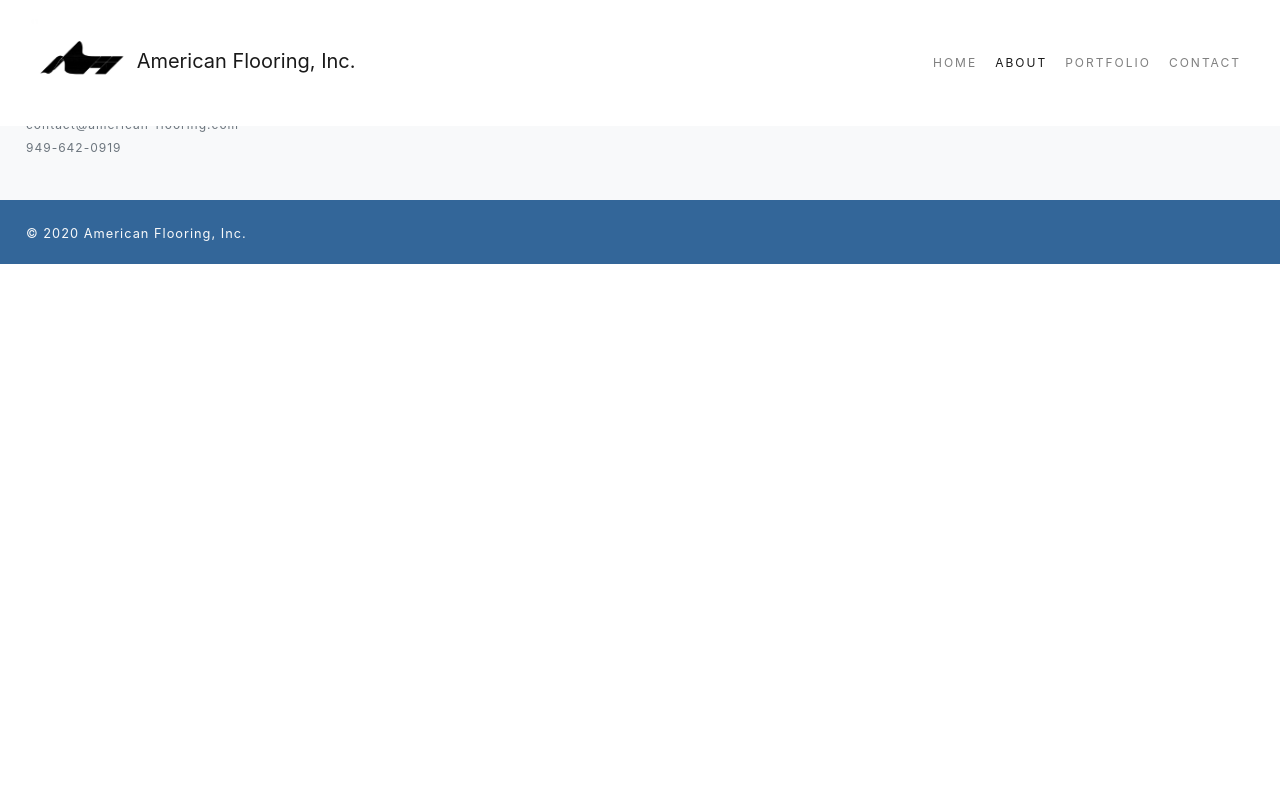
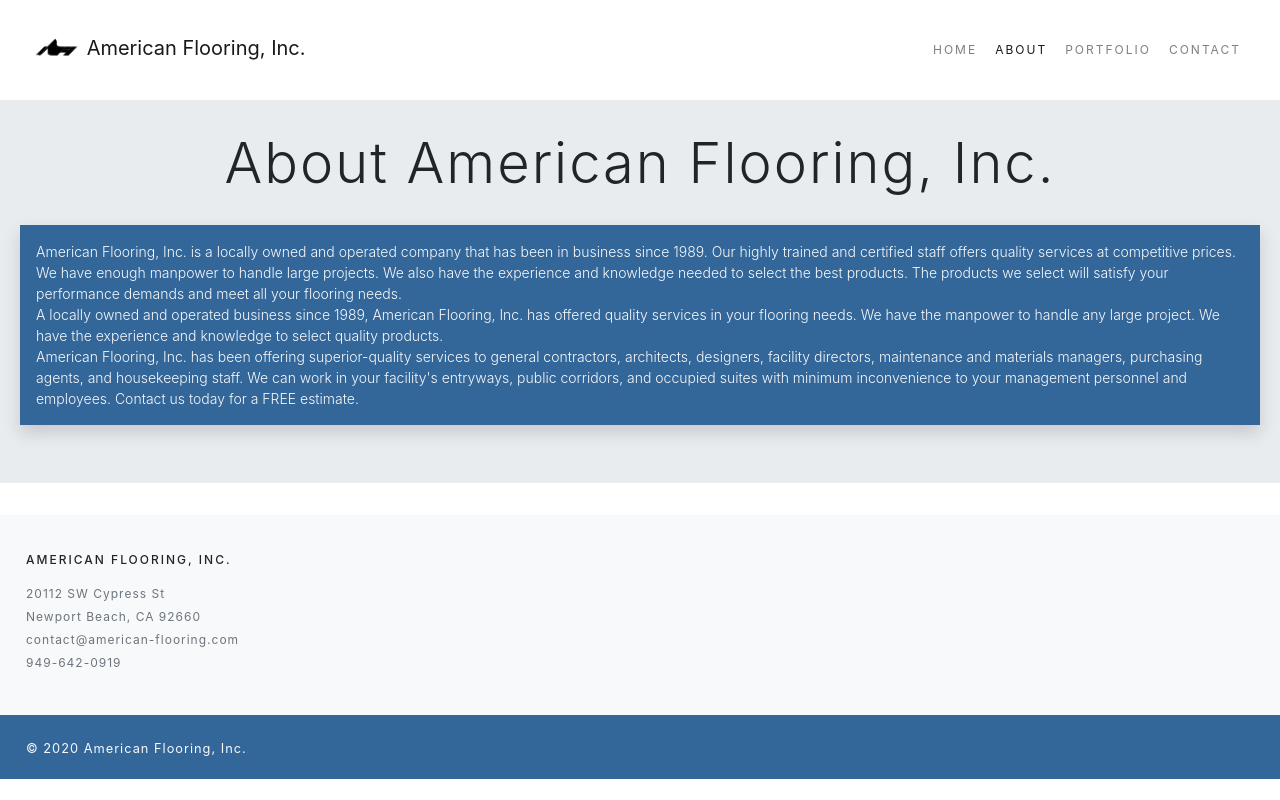
Before and after one commit to mattjavier/american-flooring, a website: page public/lib/about.html in a window 1280 px wide. Drawn offline with nearby package versions, Linux system fonts and the light colour scheme; files that its build step writes are made by us from their sources; files whose address does not match are found by name.

Commit message:
about page in progress

```diff
--- a/public/assets/css/about.css
+++ b/public/assets/css/about.css
@@ -0,0 +1,23 @@
+#aboutMain {
+  margin-top: 100px;
+  padding: 0;
+}
+
+#aboutJumbo {
+  padding: 0;
+}
+
+#aboutContent {
+  padding: 10px;
+}
+
+#aboutTitle {
+  padding: 20px;
+  letter-spacing: 2px;
+}
+
+#aboutDesc {
+  background-color: #336699;
+  font-size: 14px;
+  margin: 0 10px 0 10px;
+}
--- a/public/assets/css/shared.css
+++ b/public/assets/css/shared.css
@@ -4,7 +4,11 @@
 }
 
 #logo {
-  width: 100px;
+  width: 50px;
+}
+
+#navbar {
+  height: 100px;
 }
 
 #navLinks a {
--- a/public/lib/about.html
+++ b/public/lib/about.html
@@ -11,7 +11,7 @@
   </head>
   <body>
     <!-- nav bar -->
-    <nav class="navbar navbar-expand-md navbar-light bg-white fixed-top">
+    <nav id="navbar" class="navbar navbar-expand-md navbar-light bg-white fixed-top">
       <div class="container-fluid">
         <a id="brand" class="navbar-brand" href="#">
           <img id="logo" src="./assets/images/logo.jpg" alt="Logo">
@@ -30,6 +30,19 @@
         </div>
       </div>
     </nav>
+
+    <main id="aboutMain" class="container-fluid">
+      <div id="aboutJumbo" class="jumbotron jumbotron-fluid">
+        <div id="aboutContent" class="container-fluid">
+          <h1 id="aboutTitle" class="display-4 text-center">About American Flooring, Inc.</h1>
+          <p id="aboutDesc" class="lead text-light shadow p-3 mb-5">American Flooring, Inc. is a locally owned and operated company that has been in business since 1989. Our highly trained and certified staff offers quality services at competitive prices. We have enough manpower to handle large projects. We also have the experience and knowledge needed to select the best products. The products we select will satisfy your performance demands and meet all your flooring needs.
+            <br>
+            A locally owned and operated business since 1989, American Flooring, Inc. has offered quality services in your flooring needs. We have the manpower to handle any large project. We have the experience and knowledge to select quality products.
+            <br>
+            American Flooring, Inc. has been offering superior-quality services to general contractors, architects, designers, facility directors, maintenance and materials managers, purchasing agents, and housekeeping staff. We can work in your facility's entryways, public corridors, and occupied suites with minimum inconvenience to your management personnel and employees. Contact us today for a FREE estimate.</p>
+        </div>
+      </div>
+    </main>
 
     <section id="footerTop" class="container-fluid bg-light text-muted">
       <div id="footerTopContainer" class="container-fluid">
```
